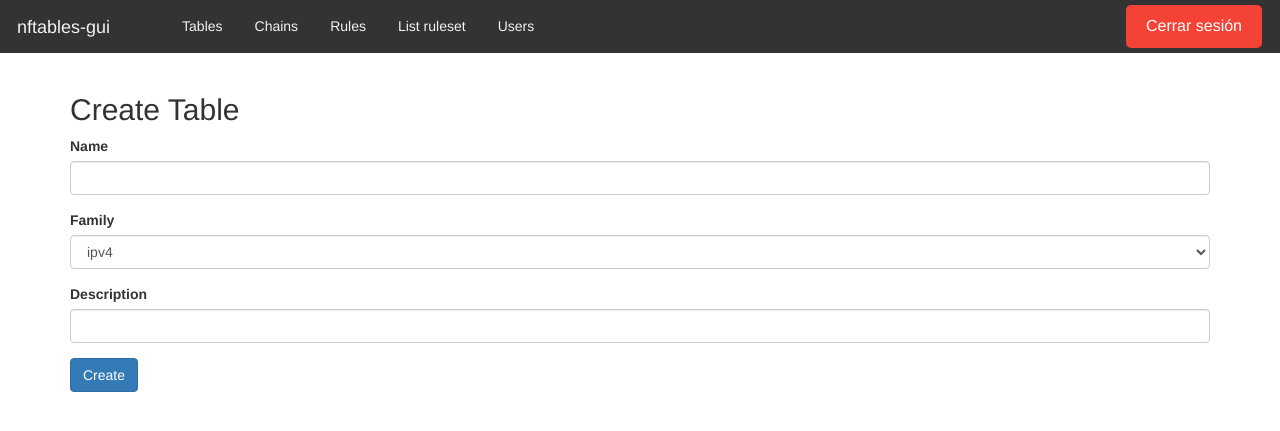
After one commit to alegarsan11/nftables-gui, a Flask app: page /add_table in a window 1280 px wide. The commit adds this page. Shown: the top 431 px of the page. Run offline with Flask 3, Linux system fonts and the light colour scheme; some libraries are stand-ins or nearby versions.

Commit message:
feat: creation and visual tables complete

```diff
--- a/nftables-frontend/app.py
+++ b/nftables-frontend/app.py
@@ -15,6 +15,7 @@ app.config['SECRET_KEY'] = 'hfds732klejds90ahg'
 app.config['SQLALCHEMY_DATABASE_URI'] = f'sqlite:///{dir_path}/instance/nftables.db'
 login_manager.init_app(app)
 db.init_app(app)
+
 with app.app_context():
     db.create_all()
     create_default_user()
--- a/nftables-frontend/forms/forms.py
+++ b/nftables-frontend/forms/forms.py
@@ -1,8 +1,8 @@
 from flask_wtf import FlaskForm
-from wtforms import StringField, PasswordField, SubmitField
+from wtforms import StringField, PasswordField, SubmitField, SelectField
 from wtforms.validators import DataRequired, Email, EqualTo
 from wtforms import ValidationError
-from models import User
+from models import Table, User
 
 class LoginForm(FlaskForm):
     username = StringField('Username', validators=[DataRequired()])
@@ -39,3 +39,18 @@ class CreateUserForm(FlaskForm):
     def validate_password(self, password):
         if len(password.data) < 8:
             raise ValidationError('Password must be at least 8 characters long.')
+
+class TableForm(FlaskForm):
+    name = StringField('Name', validators=[DataRequired()])
+    family = SelectField('Family', choices=[('ip', 'ipv4'), ('inet', 'ipv4 and ipv6'), ('arp', 'arp'), ('bridge', 'bridge'), ('netdev', 'netdev')], validators=[DataRequired()])
+    description = StringField('Description')
+    submit = SubmitField('Create Table')
+
+    def validate_family(self, family):
+        if family.data not in ['ip', 'inet', 'arp', 'bridge', 'netdev']:
+            raise ValidationError('Family must be one of: ip, inet, arp, bridge, netdev.')
+
+    def validate_name(self, name):
+        table = Table.query.filter_by(name=name.data).first()
+        if table or " " in name.data or "-" in name.data or "/" in name.data or "." in name.data or "," in name.data or ";" in name.data or ":" in name.data or "@" in name.data or "#" in name.data or "$" in name.data or "%" in name.data or "^" in name.data or "&" in name.data or "*" in name.data or "(" in name.data or ")" in name.data or "+" in name.data or "=" in name.data or "[" in name.data or "]" in name.data or "{" in name.data or "}" in name.data or "|" in name.data or "<" in name.data or ">" in name.data or "?" in name.data or "!" in name.data or "'" in name.data or '"' in name.data or "\\" in name.data or "`" in name.data or "~" in name.data:
+            raise ValidationError('Table name invalid. (Must not contain special characters or spaces.)')
--- a/nftables-frontend/models.py
+++ b/nftables-frontend/models.py
@@ -23,6 +23,7 @@ class Table(db.Model):
     id = db.Column(db.Integer, primary_key=True)
     name = db.Column(db.String(80), unique=True, nullable=False)
     family = db.Column(db.String(80), nullable=False)
+    description = db.Column(db.String(120), nullable=True)
     chains = db.relationship('Chain', backref='table', lazy=True)
 
     def save(self):
--- /dev/null
+++ b/nftables-frontend/templates/add_table.html
@@ -0,0 +1,41 @@
+{% extends "base.html" %}
+{% block content %}
+<div class="container">
+    <h2>Create Table</h2>
+    <form id="myForm" action="/add_table" method="POST">
+        {{ form.csrf_token }}
+        <div class="form-group">
+            {{ form.name.label }} {{ form.name(class="form-control") }}
+            {% if form.name.errors %}
+                <ul class="errors">
+                    {% for error in form.name.errors %}
+                        <li>{{ error }}</li>
+                    {% endfor %}
+                </ul>
+            {% endif %}
+        </div>
+
+        <div class="form-group">
+            {{ form.family.label }} {{ form.family(class="form-control") }}
+            {% if form.family.errors %}
+                <ul class="errors">
+                    {% for error in form.family.errors %}
+                        <li>{{ error }}</li>
+                    {% endfor %}
+                </ul>
+            {% endif %}
+        </div>
+        <div class="form-group">
+            {{ form.description.label }} {{ form.description(class="form-control") }}
+            {% if form.description.errors %}
+                <ul class="errors">
+                    {% for error in form.description.errors %}
+                        <li>{{ error }}</li>
+                    {% endfor %}
+                </ul>
+            {% endif %}
+        </div>
+        <button type="submit" class="btn btn-primary">Create</button>
+    </form>
+</div>
+{% endblock %}
--- a/nftables-frontend/views.py
+++ b/nftables-frontend/views.py
@@ -1,19 +1,16 @@
-import json
-import requests
 from flask import Blueprint, render_template, flash, redirect, url_for
 from flask_login import login_user, logout_user, login_required, current_user
 from models import Table, User
-from forms.forms import LoginForm, CreateUserForm
-from service import db
+from forms.forms import LoginForm, CreateUserForm, TableForm
+import service
+import api
 
 visualization_bp = Blueprint('visualization', __name__)
 creation_bp = Blueprint('creation', __name__)
 
 @visualization_bp.route('/list_ruleset')
 def list_ruleset():
-    response = requests.get('http://127.0.0.1:8000/tables/list_ruleset')
-    result = format_nftables_config(response.json()["ruleset"])
-
+    result = api.list_ruleset_request()
     return render_template('ruleset.html', ruleset=result)
 
 @visualization_bp.route('/')
@@ -36,21 +33,53 @@ def login_view():
 
 @visualization_bp.route('/tables')
 def tables():
-    response = requests.get('http://127.0.0.1:8000/tables/list_tables')
-    result = response.json()["tables"]
+    result = api.list_tables_request()
     family = []
     names = []
     for line in result.split("table "):
         family.append(line.split(" ")[0])
         variable = line.split(" ")[-1]
         names.append(variable)
-    print(names[1])
     for i in range(len(names)):
-        if(i != 0):
-            Table(name=names[i], family=family[i]).save()
-    return render_template('tables.html', names=names, family=family, n=len(names))
+        if(i != 0) and service.check_existing_table(names[i], family[i]) == False:
+            service.insert_in_table(names[i], family[i])
+    tables = service.get_tables()
+    print(tables)
+    return render_template('tables.html', tables=tables)
 
+@creation_bp.route('/add_table')
+def add_table_get():
+    return render_template('add_table.html', form=TableForm())
 
+@creation_bp.route('/add_table', methods=['POST'])
+def add_table_post():
+    form = TableForm()
+    if form.validate_on_submit():
+        result = service.insert_in_table(form.name.data, form.family.data, form.description.data)
+        if result == "Success":
+            response = api.create_table_request(form.name.data, form.family.data)
+            if(response == "Success"):
+                flash('Table created successfully.')
+                return redirect('/tables')
+            else:
+                flash('Error creating table.')
+                print(response)
+                return render_template('add_table.html', form=form)
+        else:
+            flash('Error creating table.')
+            print(result)
+    else:
+        flash('Error creating table.')
+        print(form.errors)
+    return render_template('add_table.html', form=form)
+
+@creation_bp.route('/delete_table/<table_id>')
+def delete_table(table_id):
+    table = Table.query.get(table_id)
+    api.delete_table_request(table.name, table.family)
+    print(table.name)
+    service.delete_table(table_id)
+    return redirect('/tables')
 
 @creation_bp.route('/login', methods=['POST'])
 def login():
@@ -71,20 +100,6 @@ def login():
         flash('Invalid username or password.')
     return render_template('login.html', form=form)
 
-def format_nftables_config(config_string):
-    # Replace escape sequences with actual characters
-    formatted_string = config_string.replace('\\n', '\n').replace('\\t', '\t')
-
-    # Split the string into lines
-    lines = formatted_string.split('\n')
-
-    # Remove empty lines
-    lines = [line for line in lines if line.strip() != '']
-
-    # Join the lines back together with newline characters
-    formatted_string = '\n'.join(lines)
-    return formatted_string
-
 @visualization_bp.route('/create_user')
 def create_user():
 
@@ -94,9 +109,7 @@ def create_user():
 def create_user_post():
     form = CreateUserForm()
     if form.validate_on_submit():
-        user = User(username=form.username.data, email=form.email.data, password=form.password.data, role=form.role.data, is_active=True)
-        db.session.add(user)
-        db.session.commit()
+        service.create_user(form.username.data, form.email.data, form.password.data, form.role.data, True)
         flash('User created successfully.')
         return redirect('/users')
     else:
--- /dev/null
+++ b/nftables-parser/json_tests/delete_table.json
@@ -0,0 +1 @@
+{"json_data": {"nftables": [{"delete": {"table":{"name": "neces"}}}]}}
```
Also changed, not shown: nftables-frontend/api.py (added, +40 -0 lines), nftables-frontend/service.py (+34 -1 lines), nftables-frontend/templates/tables.html (+22 -4 lines), nftables-parser/tables.py (+13 -0 lines), 1 other file.
